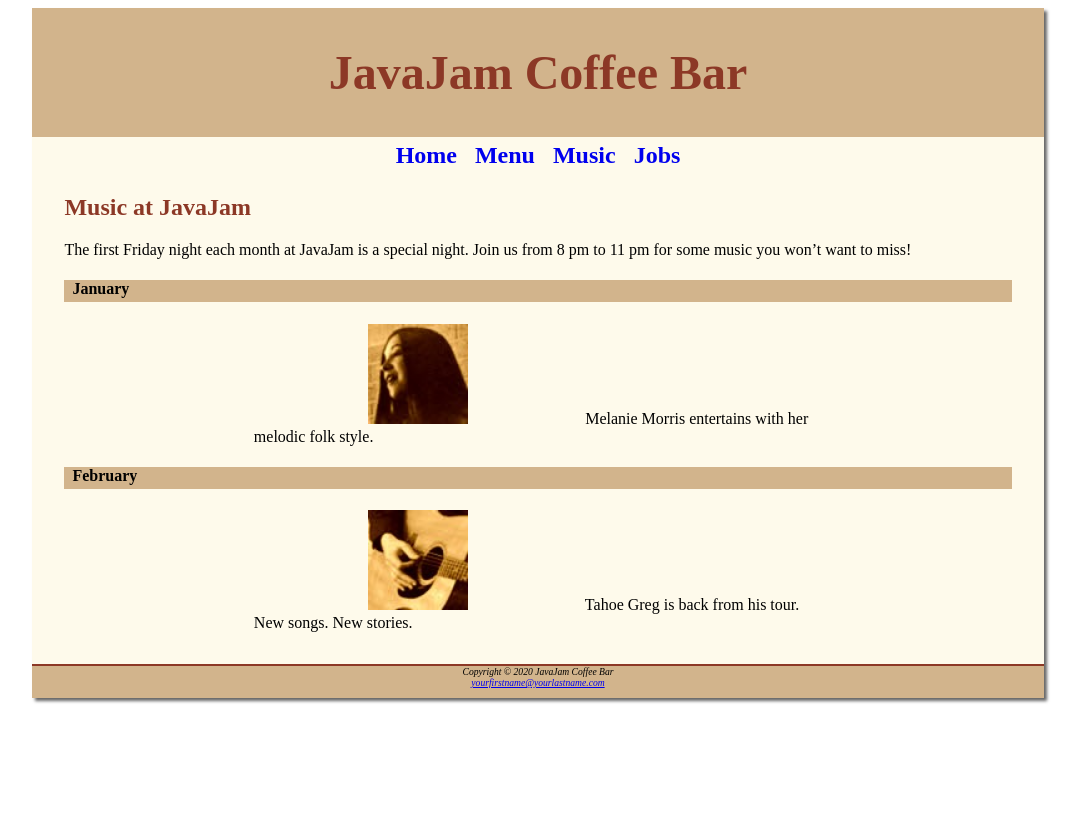
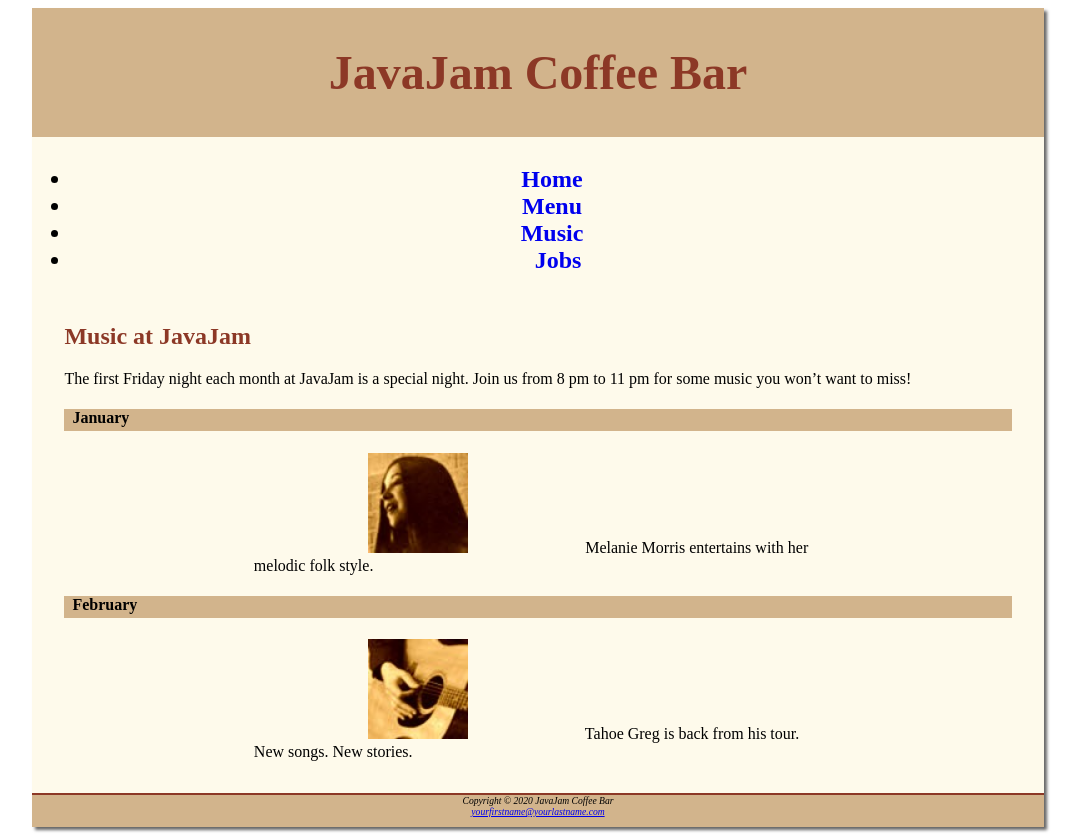
Before and after one commit to Sim10XXX/Javajam, a plain HTML site: page music.html in a window 1280 px wide. Shown: the whole page, without its empty margins (102-1182 px from the left). Before the commit the page ends 800 px from the top, so only its background shows below. Drawn offline with Linux system fonts and the light colour scheme.

Commit message:
Update music.html

```diff
--- a/music.html
+++ b/music.html
@@ -8,21 +8,25 @@
 <body>
 <div id="wrapper">
   <header>
-    <h1>JavaJam Coffee Bar</h1>
+    <h1><a herf="index.html">JavaJam Coffee Bar</a></h1>
   </header>
   <nav>
-    <a href="index.html">Home</a> &nbsp;
-    <a href="menu.html">Menu</a> &nbsp;
-    <a href="music.html">Music</a> &nbsp;
-    <a href="jobs.html">Jobs</a>
+    <ul>
+    <li><a href="index.html">Home</a> &nbsp;
+    <li><a href="menu.html">Menu</a> &nbsp;
+    <li><a href="music.html">Music</a> &nbsp;
+    <li><a href="jobs.html">Jobs</a>
+	  </ul>
   </nav>
   <main>
+	  <div id="heroguitar">
+	  </div>
     <h2>Music at JavaJam</h2>
 	<p>The first Friday night each month at JavaJam is a special night. Join us from 8 pm to
 11 pm for some music you won’t want to miss!</p>
     <h4>January</h4>
 	<div class="details">
-	<a href="melanie.jpg"><img src="melaniethumb.jpg" alt="Melanie" width="100" height="100"></a>
+	<a href="melanie.jpg"><img src="melaniethumb.jpg" class="floatleft" alt="Melanie" width="100" height="100"></a>
 	Melanie Morris entertains with her melodic folk style.
 	</div>
 	<h4>February</h4>
```
